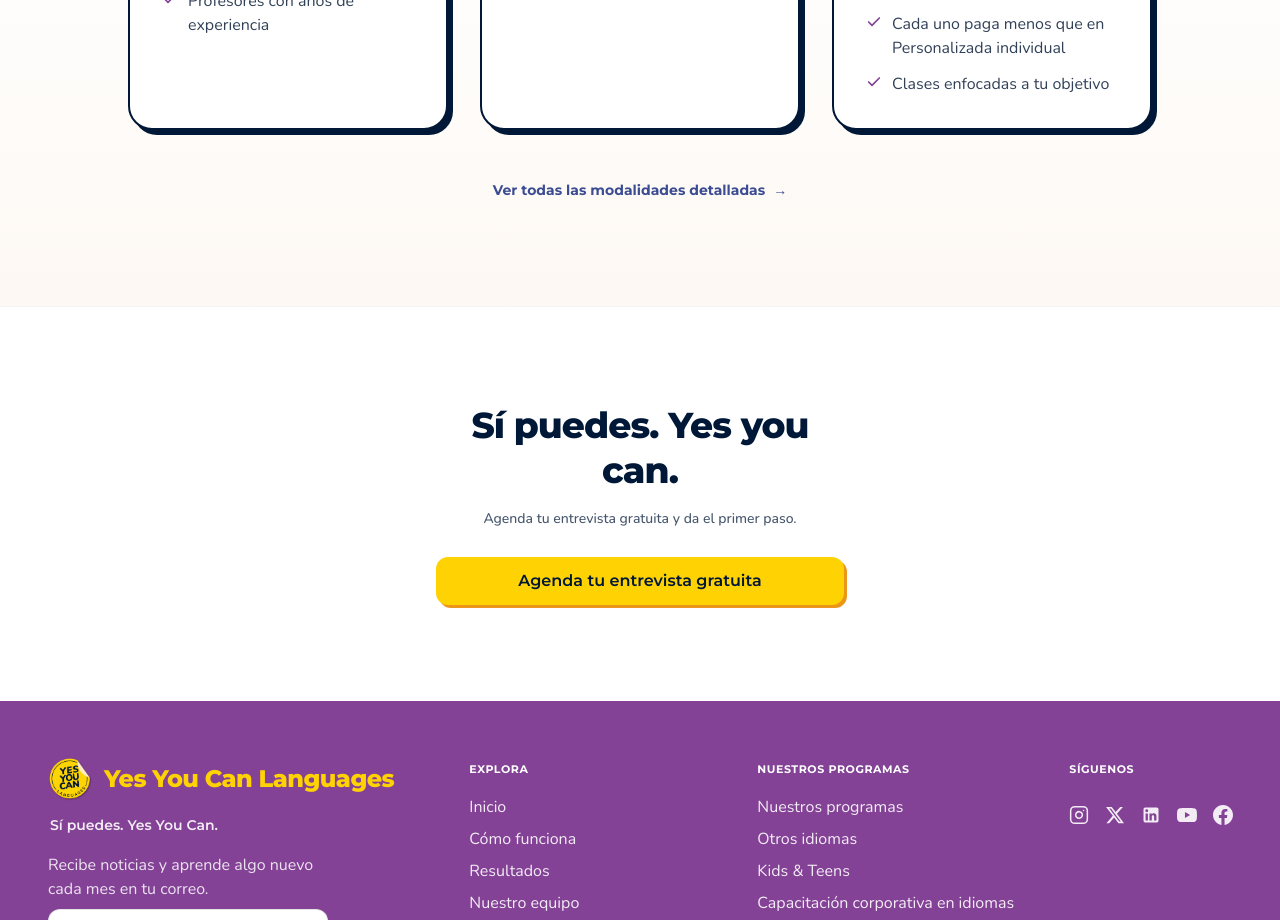
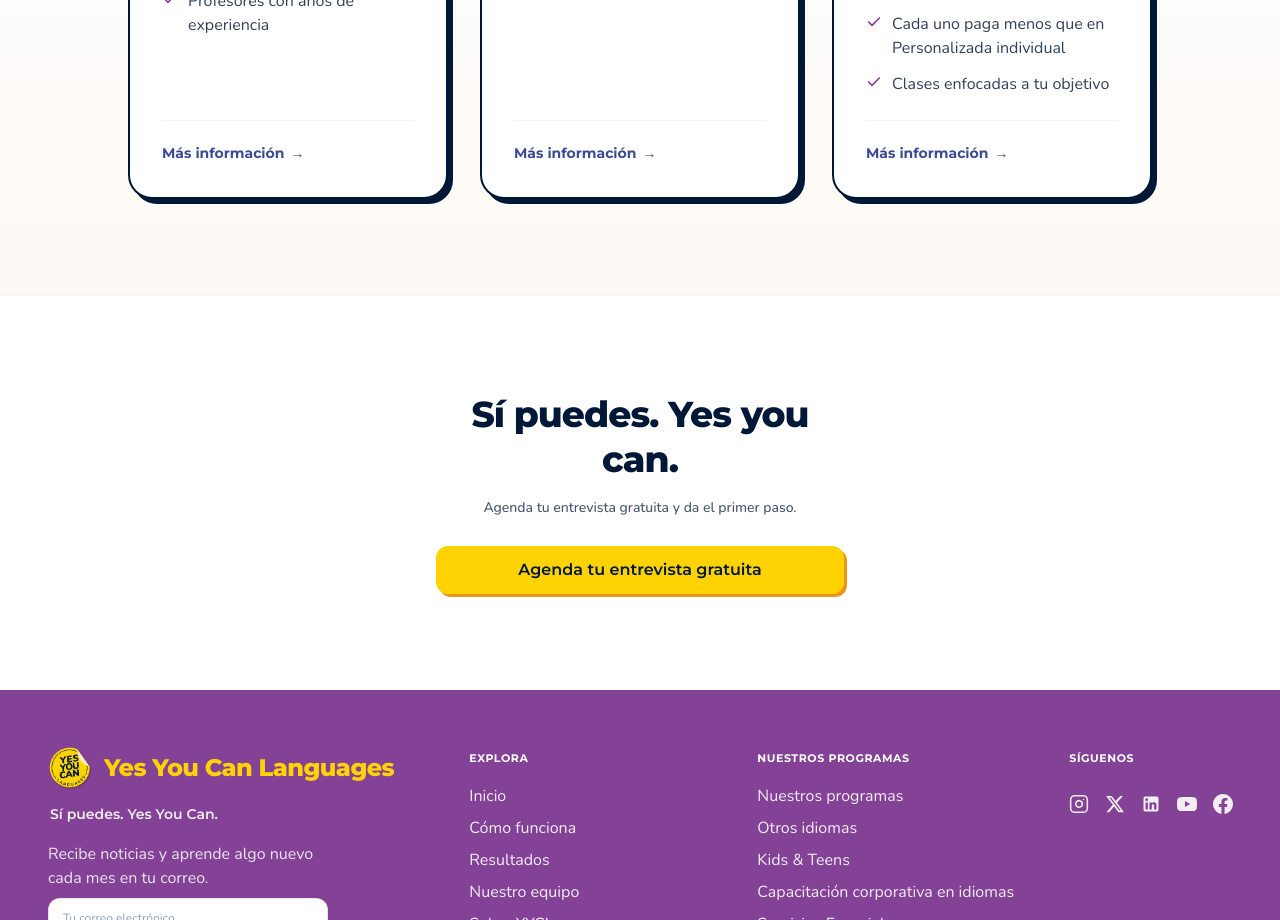
Before and after one commit to Dietol25/yycl-version-anterior, a Next.js app: page / in a window 1280 px wide. Shown: the part 3460-4380 px from the top of the page. Built offline with nearby package versions, Linux system fonts and the light colour scheme.

Commit message:
feat: restore individual ghost links in home modalidades, remove global bottom link, and add token hover gradient to planes cards

```diff
--- a/app/planes/page.tsx
+++ b/app/planes/page.tsx
@@ -133,29 +133,29 @@ export default function PlanesPage() {
                 return (
                   <div
                     key={plan.id}
-                    className="bg-white text-[#001837] rounded-3xl p-7 sm:p-8 border-2 border-[#001837] shadow-[4px_4px_0px_#001837] hover:-translate-y-1.5 flex flex-col justify-between space-y-6 transition-all duration-200"
+                    className="group bg-white text-[#001837] hover:bg-gradient-brand-v2 rounded-3xl p-7 sm:p-8 border-2 border-[#001837] shadow-[5px_5px_0px_#001837] hover:shadow-[7px_7px_0px_#001837] hover:-translate-y-1.5 flex flex-col justify-between space-y-6 transition-all duration-300"
                   >
                     <div className="space-y-4">
                       <div className="flex items-center justify-between">
-                        <span className={`inline-block text-[11px] font-heading font-extrabold uppercase tracking-wider px-3 py-1 rounded-full border ${badgeColor}`}>
+                        <span className={`inline-block text-[11px] font-heading font-extrabold uppercase tracking-wider px-3 py-1 rounded-full border ${badgeColor} group-hover:bg-white/20 group-hover:text-white group-hover:border-white/30 transition-colors`}>
                           {pIdx === 0 ? 'Grupal' : pIdx === 1 ? 'Personalizada' : 'Dúo'}
                         </span>
                       </div>
 
                       <div>
-                        <h3 className="text-2xl sm:text-3xl font-extrabold font-heading text-[#001837] tracking-tight">
+                        <h3 className="text-2xl sm:text-3xl font-extrabold font-heading text-[#001837] group-hover:text-white tracking-tight transition-colors">
                           {plan.title}
                         </h3>
-                        <p className="text-xs sm:text-[13px] text-slate-600 font-medium mt-1 leading-relaxed">
+                        <p className="text-xs sm:text-[13px] text-slate-600 group-hover:text-white/90 font-medium mt-1 leading-relaxed transition-colors">
                           {plan.subtitle}
                         </p>
                       </div>
 
-                      <ul className="space-y-3 pt-3 border-t border-slate-100">
+                      <ul className="space-y-3 pt-3 border-t border-slate-100 group-hover:border-white/20 transition-colors">
                         {plan.features.map((feat, idx) => (
                           <li key={idx} className="flex items-start gap-2.5">
-                            <Check className="w-4 h-4 shrink-0 mt-0.5 stroke-[2.5]" style={{ color: checkColor }} />
-                            <span className="text-xs sm:text-sm text-slate-700 font-body-regular leading-snug">
+                            <Check className="w-4 h-4 shrink-0 mt-0.5 stroke-[2.5] text-[#834296] group-hover:text-[#FFD203] transition-colors" />
+                            <span className="text-xs sm:text-sm text-slate-700 group-hover:text-white font-body-regular leading-snug transition-colors">
                               {feat}
                             </span>
                           </li>
@@ -163,10 +163,10 @@ export default function PlanesPage() {
                       </ul>
                     </div>
 
-                    <div className="pt-4 space-y-3 border-t border-slate-100">
+                    <div className="pt-4 space-y-3 border-t border-slate-100 group-hover:border-white/20 transition-colors">
                       <Link
                         href="/como-funciona"
-                        className="inline-block text-xs font-heading font-bold text-[#3C4C92] hover:text-[#001837] hover:underline"
+                        className="inline-block text-xs font-heading font-bold text-[#3C4C92] group-hover:text-white hover:underline transition-colors"
                       >
                         Más información →
                       </Link>
--- a/components/sections/ModalidadesSection.tsx
+++ b/components/sections/ModalidadesSection.tsx
@@ -56,7 +56,7 @@ export const ModalidadesSection = () => {
           </p>
         </div>
 
-        {/* 3 Cards con el Gradiente Oficial de Marca Token en Hover (#EC9519 -> #834296) */}
+        {/* 3 Cards con el Gradiente Oficial de Marca Token en Hover (#EC9519 -> #834296) y Ghost Link Individual */}
         <div className="grid grid-cols-1 md:grid-cols-3 gap-6 lg:gap-8 max-w-5xl mx-auto items-stretch">
           {modalidades.map((mod) => (
             <Link
@@ -94,19 +94,16 @@ export const ModalidadesSection = () => {
                   ))}
                 </ul>
               </div>
+
+              {/* Ghost Link dentro de cada Card */}
+              <div className="pt-5 border-t border-slate-100 group-hover:border-white/20 transition-colors mt-6">
+                <span className="inline-flex items-center gap-1.5 text-xs sm:text-sm font-heading font-bold text-[#3C4C92] group-hover:text-white transition-colors">
+                  <span>Más información</span>
+                  <span className="group-hover:translate-x-1 transition-transform">→</span>
+                </span>
+              </div>
             </Link>
           ))}
-        </div>
-
-        {/* Bottom Link Único hacia Planes */}
-        <div className="text-center pt-10">
-          <Link
-            href="/planes"
-            className="inline-flex items-center gap-2 text-sm font-heading font-bold text-[#3C4C92] hover:text-[#001837] hover:bg-purple-50/70 px-5 py-2.5 rounded-full transition-all"
-          >
-            <span>Ver todas las modalidades detalladas</span>
-            <span>→</span>
-          </Link>
         </div>
       </div>
     </section>
```
